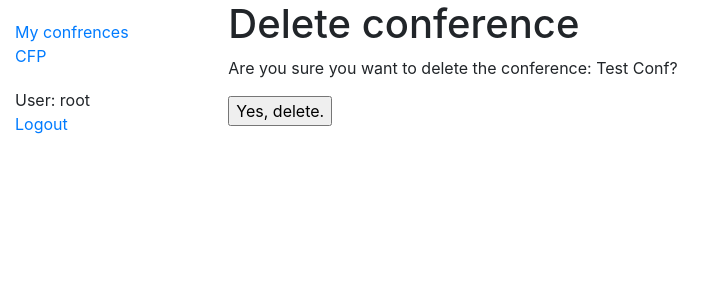
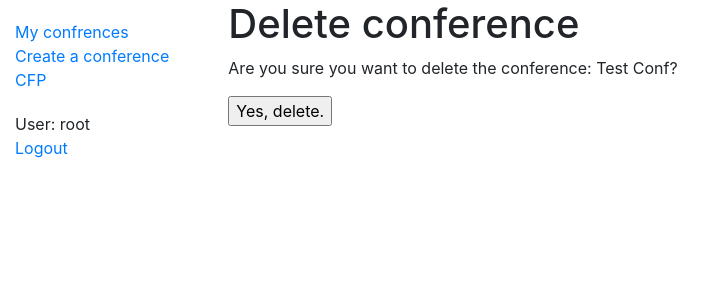
Before and after one commit to H-Labani/PPCMS, a Django app: page /conference/04eb92df-5736-4fbe-b561-385fcae289a8/delete/ in a window 1280 px wide. Shown: the top 300 px of the page, without its empty margins (0-724 px from the left). Run offline with Django 3.2, Linux system fonts and the light colour scheme; a user stored in the database is signed in; data comes from the database, SQL or seed files in the repository; both versions use the stored data as it was after the commit; some libraries are stand-ins or nearby versions.

Commit message:
I have installed django-guardian and configured the conference creation and view pages. Both will now only show conference where the user is the chair or part of the PCM.

```diff
--- a/PPCMS2/urls.py
+++ b/PPCMS2/urls.py
@@ -21,7 +21,7 @@ from django.conf import settings
 
 
 urlpatterns = [
-    path('', RedirectView.as_view(url='account/', permanent=True)),
+    path('', RedirectView.as_view(url='account/login', permanent=False)),
     path('admin/', admin.site.urls),
     path('conference/', include('conference.urls')),
     path('account/', include('account.urls')),
--- a/conference/models.py
+++ b/conference/models.py
@@ -15,7 +15,6 @@ class Conference(models.Model):
     country = models.CharField(max_length=200, help_text="Enter the country/region of the conference", default="") # Location
     start_date = models.DateField(help_text="Enter the start date of the conference", default=date.today, blank=True) # The conference data
     end_date = models.DateField(help_text="Enter the end date of the conference", default=date.today, blank=True) # The conference data
-    #submission_deadline = models.DateField(help_text="Enter the submission deadline of the conference", blank= True, null=True) # The paper submission deadline
     phase = models.CharField(max_length=100, blank= True, default="")
     PCM = models.ManyToManyField(CustomUser, related_name="conference_PCM", blank=True, default="")
     chair = models.ForeignKey(CustomUser, on_delete=models.RESTRICT, related_name="conference_chair", default=1)
--- a/conference/templates/base_generic.html
+++ b/conference/templates/base_generic.html
@@ -17,6 +17,7 @@
         <ul class="sidebar-nav">
           {% if request.user.is_authenticated %}
           <li><a href="{% url 'index' %}">My confrences</a></li>
+          <li><a href="{% url 'conference-create' %}">Create a conference</a></li>
           <li><a href="{% url 'cfp-search'%}">CFP</a></li>
         </ul>
 
--- a/conference/views.py
+++ b/conference/views.py
@@ -6,13 +6,15 @@ from django.contrib.auth.decorators import login_required
 from django.contrib.auth.mixins import LoginRequiredMixin
 from django.views.generic.edit import CreateView, UpdateView, DeleteView
 from django.urls import reverse, reverse_lazy
+from guardian.shortcuts import assign_perm, get_objects_for_user, get_objects_for_group
+from django.contrib.auth.models import Group
 
 
 @login_required
 def index(request):
 
     # List the conferences
-    conferences_list = Conference.objects.all()
+    conferences_list = get_objects_for_user(request.user, 'conference.view_conference')
     # Create context
     context= {
         'conferences_list': conferences_list,
@@ -25,6 +27,10 @@ def index(request):
 class ConferenceDetailView(LoginRequiredMixin ,generic.DetailView):
     model = Conference
 
+    def get_queryset(self):
+        queryset = get_objects_for_user(self.request.user, 'conference.view_conference')
+        return queryset
+
 
 # Create a new conference
 class ConferenceCreate(LoginRequiredMixin, CreateView):
@@ -35,6 +41,12 @@ class ConferenceCreate(LoginRequiredMixin, CreateView):
         candidate = form.save(commit=False)
         candidate.chair = self.request.user
         candidate.save()
+        group_name = 'PCM_' + str(candidate.CID)
+        group = Group.objects.create(name=group_name)
+        assign_perm('view_conference', group, candidate)
+        self.request.user.groups.add(Group.objects.get(name=group_name))
+        assign_perm('delete_conference',self.request.user, candidate)
+        assign_perm('change_conference',self.request.user, candidate)
         return HttpResponseRedirect(self.get_success_url())
 
     def get_success_url(self):
```
Also changed, not shown: PPCMS2/settings.py (+7 -1 lines), db.sqlite3.
